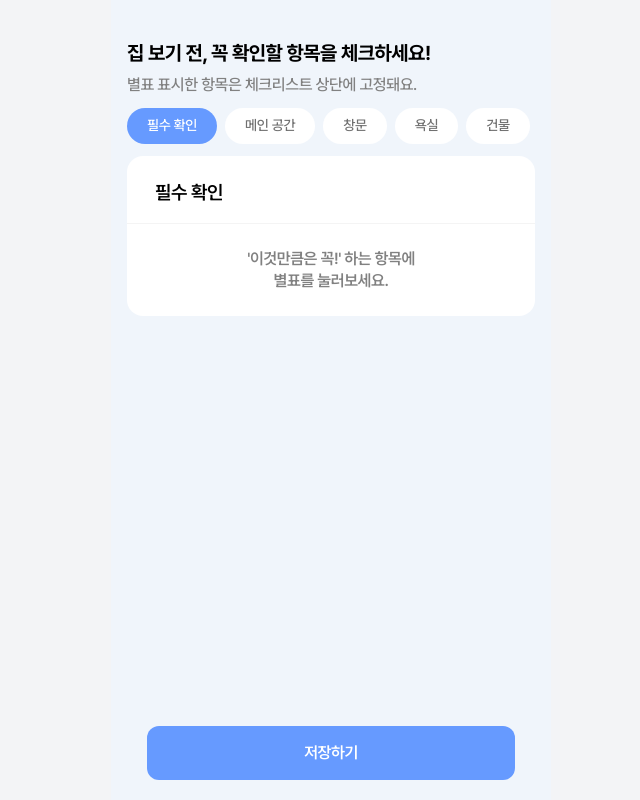
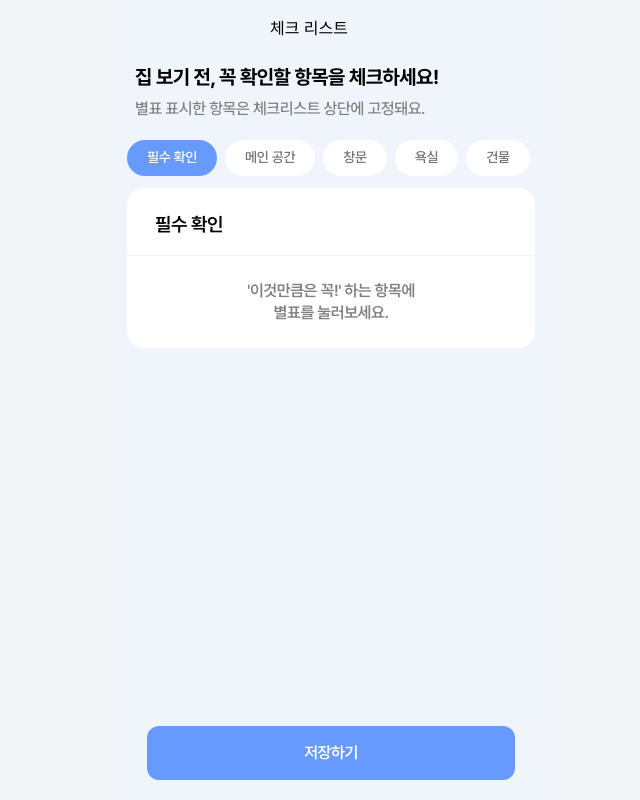
Before and after one commit to dnd-side-project/dnd-13th-9-frontend, a Next.js app: page /checklist in a window 1280 px wide. Shown: the whole page, without its empty margins (309-949 px from the left). Built offline with nearby package versions, Linux system fonts and the light colour scheme.

Commit message:
feat : 체크리스트 라우터 추가 (#68)

```diff
--- a/src/app/checklist/page.tsx
+++ b/src/app/checklist/page.tsx
@@ -13,6 +13,8 @@ import {
 import { TitleXs } from '@/components/ui/Typography';
 import { checkListData } from '@/app/checklist/checkListData';
 import { Button } from '@/components/ui/Button';
+import { Header } from '@/components/ui/Header';
+import { Icon } from '@/components/ui/Icon';
 
 export default function page() {
   const [sections, setSections] = useState(checkListData.sections);
@@ -33,10 +35,26 @@ export default function page() {
   };
 
   return (
-    <MainLayout className="bg-[#F0F5FB] px-4 py-10 pb-22">
-      <div className="flex flex-col gap-2">
+    <MainLayout className="bg-[#F0F5FB] pb-22">
+      <Header
+        className="bg-[#F0F5FB]"
+        left={
+          <Icon
+            name="arrowLeft"
+            color="neutral"
+            className="cursor-pointer"
+            size={24}
+            onClick={() => window.history.back()}
+          />
+        }
+        title="체크 리스트"
+      />
+      <div className="px-4">
+        <div className="flex flex-col gap-2 px-2 py-2">
           <TitleXl>집 보기 전, 꼭 확인할 항목을 체크하세요!</TitleXl>
-        <BodyXl className="text-neutral-70">별표 표시한 항목은 체크리스트 상단에 고정돼요.</BodyXl>
+          <BodyXl className="text-neutral-70">
+            별표 표시한 항목은 체크리스트 상단에 고정돼요.
+          </BodyXl>
         </div>
 
         <Tabs defaultValue="필수 확인">
@@ -66,7 +84,9 @@ export default function page() {
                     if (favoriteItems.length === 0) {
                       return (
                         <div className="flex w-full flex-col items-center py-6">
-                        <TitleXs className="text-neutral-70">'이것만큼은 꼭!' 하는 항목에</TitleXs>
+                          <TitleXs className="text-neutral-70">
+                            '이것만큼은 꼭!' 하는 항목에
+                          </TitleXs>
                           <TitleXs className="text-neutral-70">별표를 눌러보세요.</TitleXs>
                         </div>
                       );
@@ -113,6 +133,7 @@ export default function page() {
             </TabsContent>
           ))}
         </Tabs>
+      </div>
       <Button
         label="저장하기"
         size="large"
--- a/src/components/HouseMemo/CheckList/CheckListSection.tsx
+++ b/src/components/HouseMemo/CheckList/CheckListSection.tsx
@@ -6,6 +6,8 @@ import {
   CheckListBoxSeparator,
 } from '@/components/ui/CheckListBox';
 import { TitleXs } from '@/components/ui/Typography';
+import { Chip } from '@/components/ui/Chip';
+import { useRouter } from 'next/navigation';
 
 type Props = {
   section: {
@@ -25,13 +27,15 @@ export default function CheckListSection({
 }: Props) {
   const items = section.items ?? getSectionItems(section.categoryName);
   const isRequiredCategory = section.categoryName === '필수 확인';
+  const router = useRouter();
 
   if (isRequiredCategory && !hasRequiredItems(items)) {
     return (
       <CheckListBox className="w-full py-3">
         <div className="flex flex-col gap-4 px-4 py-4 pt-3">
-          <div className="flex w-full justify-center">
+          <div className="flex w-full flex-col items-center gap-3">
             <TitleXs className="text-neutral-70">아직 필수 확인 항목이 없습니다</TitleXs>
+            <Chip text="필수항목 추가하기" size="sm" onClick={() => router.push('../checklist')} />
           </div>
         </div>
       </CheckListBox>
```
Lines whose indentation alone changed are shown as unchanged.
